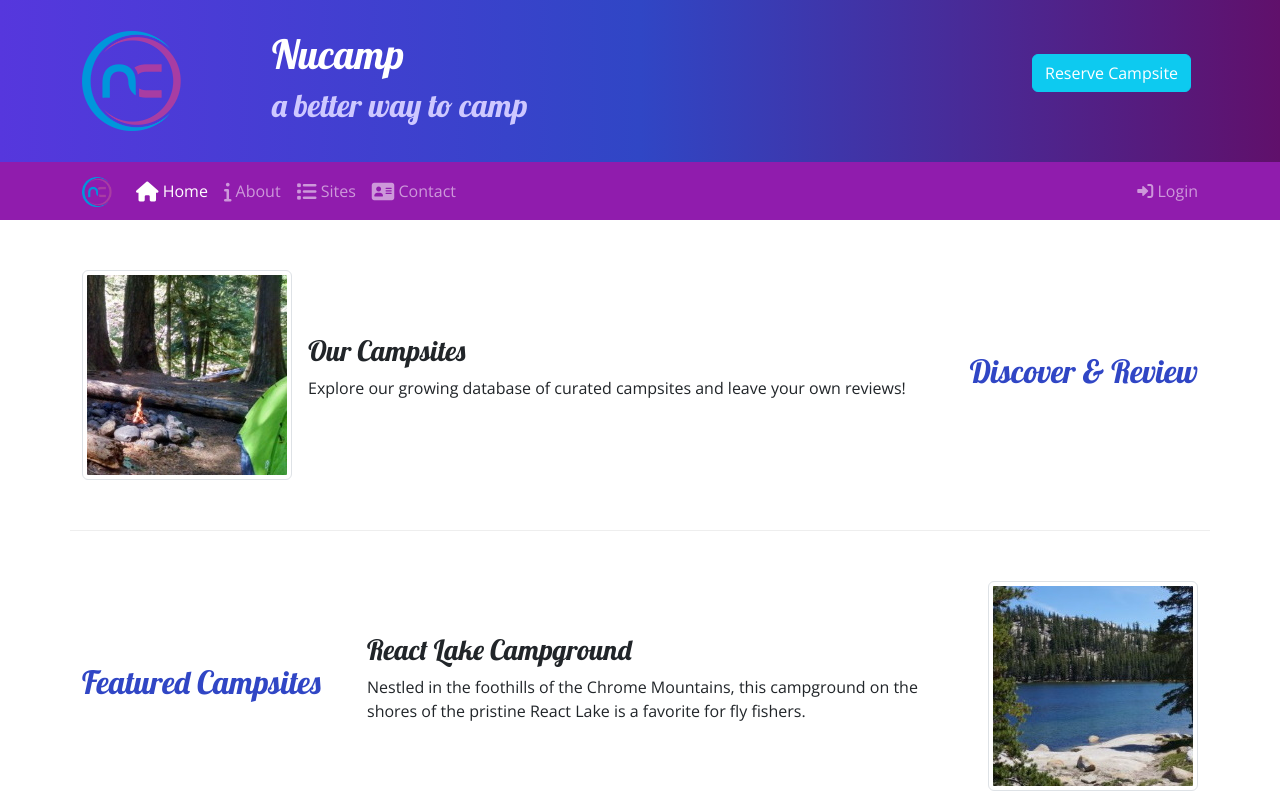
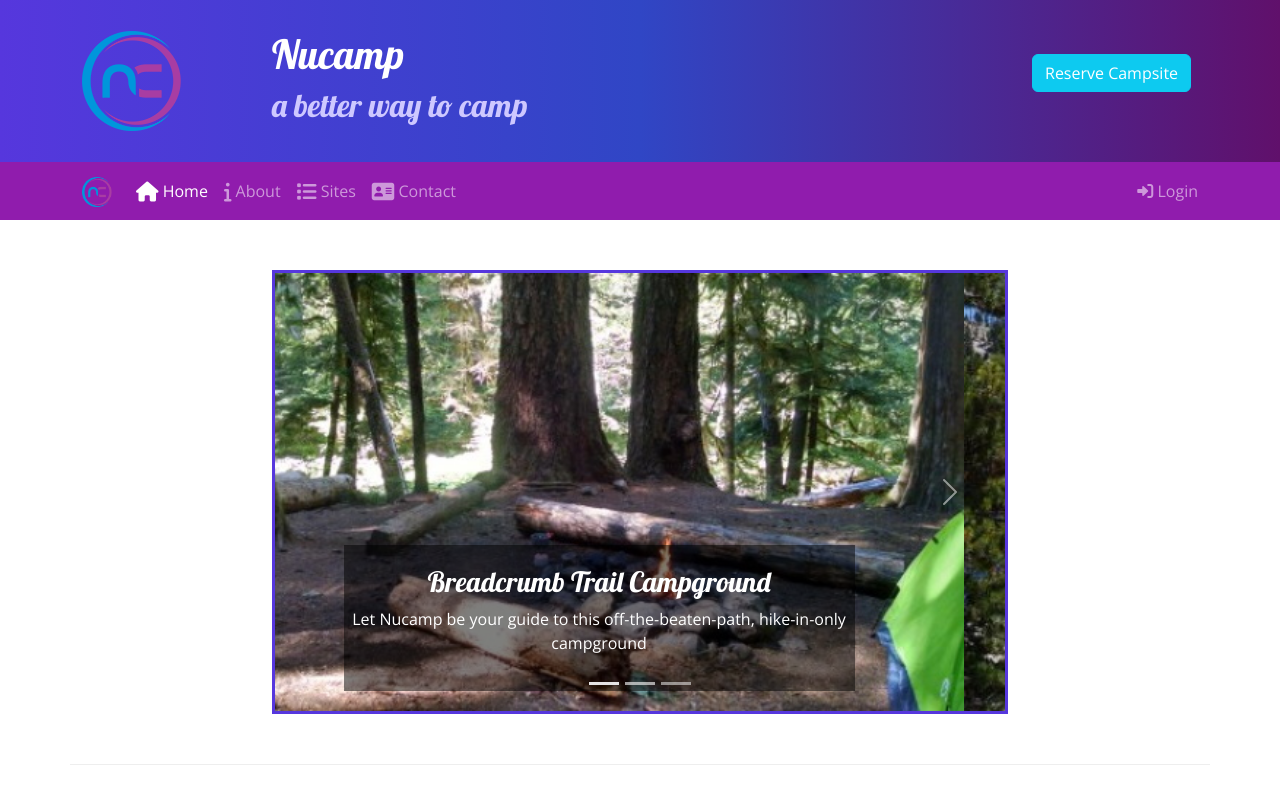
Before and after one commit to TravisMcGray/my-homepage-project, a plain HTML site: page index.html in a window 1280 px wide. Shown: the top 800 px of the page. Drawn offline with nearby package versions, Linux system fonts and the light colour scheme.

Commit message:
Carousel

```diff
--- a/css/styles.css
+++ b/css/styles.css
@@ -38,3 +38,11 @@ footer {
 .accordion-button {
     background-color: #d3d3d3;
 }
+
+.carousel-caption {
+    background-color: rgba(0, 0, 0, 0.5)
+}
+
+.carousel {
+    border: solid #5637DD;
+}
--- a/index.html
+++ b/index.html
@@ -103,6 +103,50 @@
 
 <!-- main section -->
 <main class="container">
+
+<!-- carousel section -->
+    <div class="row row-content">
+        <div class="col-md-8 mx-auto">
+            <div id="homeCarousel" class="carousel slide" data-bs-ride="carousel">
+                <ol class="carousel-indicators">
+                    <li data-bs-target="#homeCarousel" data-bs-slide-to="0" class="active"></li>
+                    <li data-bs-target="#homeCarousel" data-bs-slide-to="1"></li>
+                    <li data-bs-target="#homeCarousel" data-bs-slide-to="2"></li>
+                </ol>
+                <div class="carousel-inner">
+                    <div class="carousel-item active">
+                        <img class="d-block w-100" src="img/breadcrumb-trail.jpg" alt="Breadcrumb Trail Campground" />
+                        <div class="carousel-caption">
+                            <h3>Breadcrumb Trail Campground</h3>
+                            <p class="d-none d-sm-block">Let Nucamp be your guide to this off-the-beaten-path, hike-in-only campground</p>                        </div>
+                        </div>
+                    <div class="carousel-item">
+                        <img class="d-block w-100" src="img/react-lake.jpg" alt="React Lake Campground" />
+                        <div class="carousel-caption">
+                            <h3>React Lake Campground</h3>
+                            <p class="d-none d-sm-block">Nestled in the foothills of the Chrome Mountains, this campground on the shores of the pristine React Lake is a favorite for the fly fishers</p>
+                        </div>
+                    </div>
+                    <div class="carousel-item">
+                        <img class="d-block w-100" src="img/chrome-river.jpg" alt="Chrome River Campground" />
+                        <div class="carousel-caption">
+                            <h3>Chrome River Campground</h3>
+                            <p class="d-none d-sm-block">Spend a few sunny days and starry nights beneath a conapy of old-growth firs at this enchanting spot by the Chrome River</p>
+                        </div>
+                    </div>
+                </div>
+                <a class="carousel-control-prev" href="#homeCarousel" role="button" data-bs-slide="prev">
+                    <span class="carousel-controll-prev-icon"></span>
+                    <span class="sr-only">Previous</span>
+                </a>
+
+                <a class="carousel-control-next" href="#homeCarousel" role="button" data-bs-slide="next">
+                    <span class="carousel-control-next-icon"></span>
+                    <span class="sr-only">Next</span>
+                </a>
+            </div>
+        </div>
+    </div>
 
 <!-- discover section -->
     <section class="row row-content align-items-center">
```
